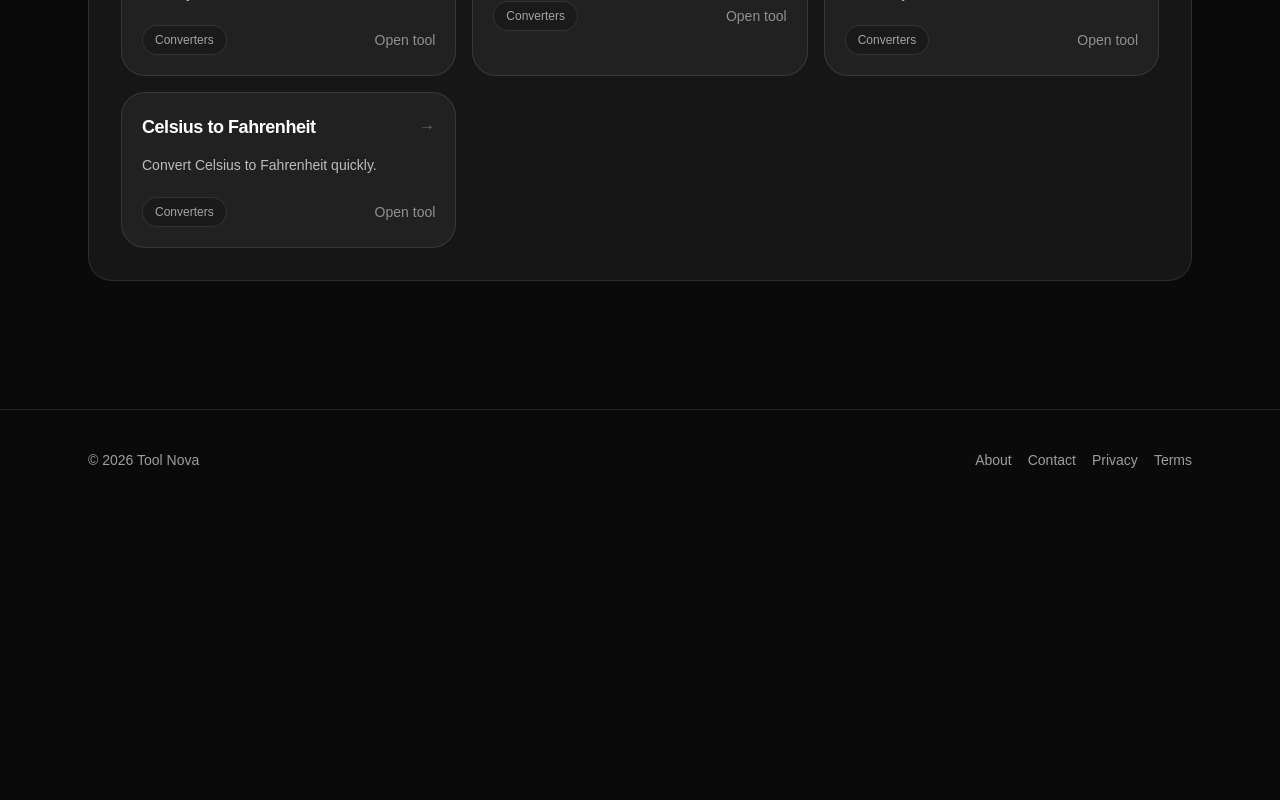
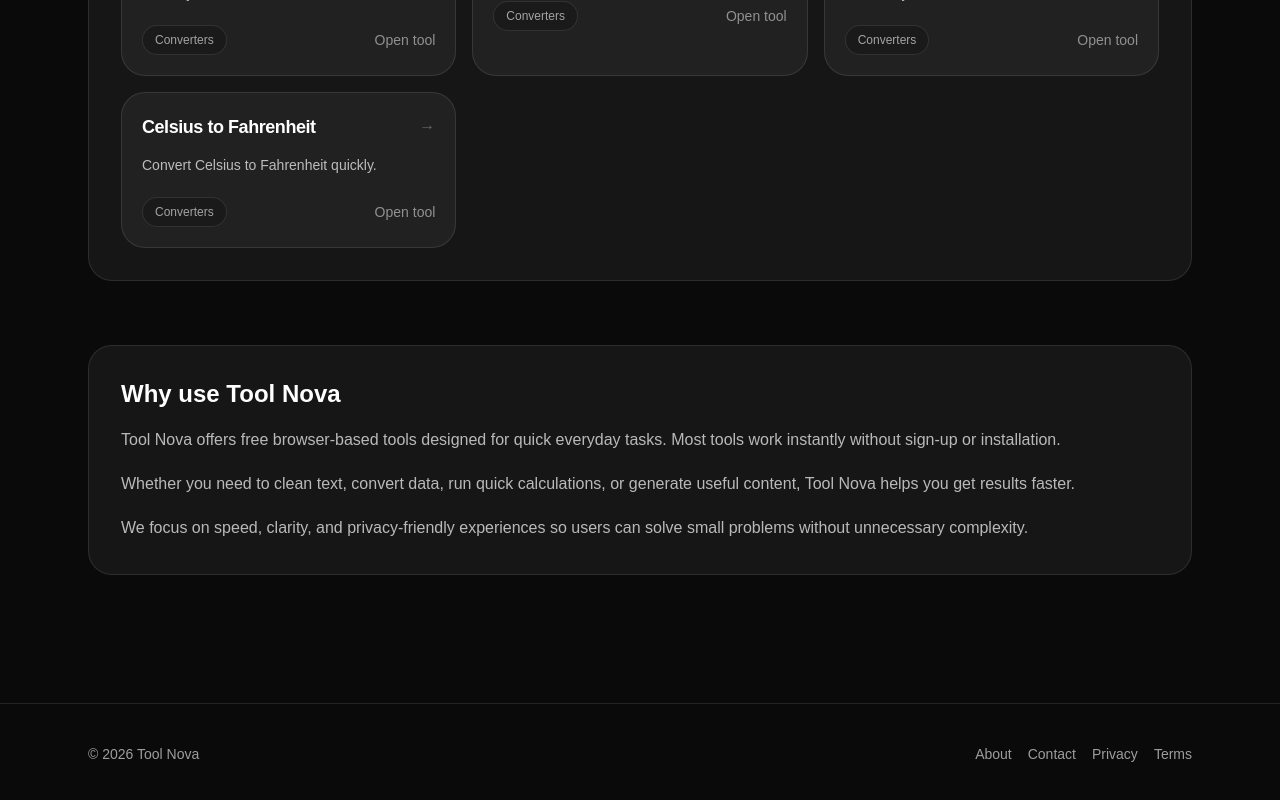
Before and after one commit to spacekjk/tool-nova-site, a Next.js app: page / in a window 1280 px wide. Shown: the part 6745-7545 px from the top of the page. Before the commit the page ends 7255 px from the top, so only its background shows below. Built offline with nearby package versions, Linux system fonts and the light colour scheme.

Commit message:
Add benefits section for Tool Nova
Added a section explaining the benefits of Tool Nova, highlighting its features and user-friendly approach.

```diff
--- a/app/page.tsx
+++ b/app/page.tsx
@@ -109,6 +109,27 @@
             />
           ))}
         </div>
+
+        <section className="mt-16 rounded-3xl border border-white/10 bg-white/5 p-6 sm:p-8">
+          <h2 className="text-2xl font-semibold text-white">
+            Why use Tool Nova
+          </h2>
+
+          <div className="mt-4 space-y-4 text-white/70 leading-7">
+            <p>
+              Tool Nova offers free browser-based tools designed for quick everyday tasks.
+              Most tools work instantly without sign-up or installation.
+            </p>
+            <p>
+              Whether you need to clean text, convert data, run quick calculations, or
+              generate useful content, Tool Nova helps you get results faster.
+            </p>
+            <p>
+              We focus on speed, clarity, and privacy-friendly experiences so users can
+              solve small problems without unnecessary complexity.
+            </p>
+          </div>
+        </section>
       </section>
     </main>
   );
```
